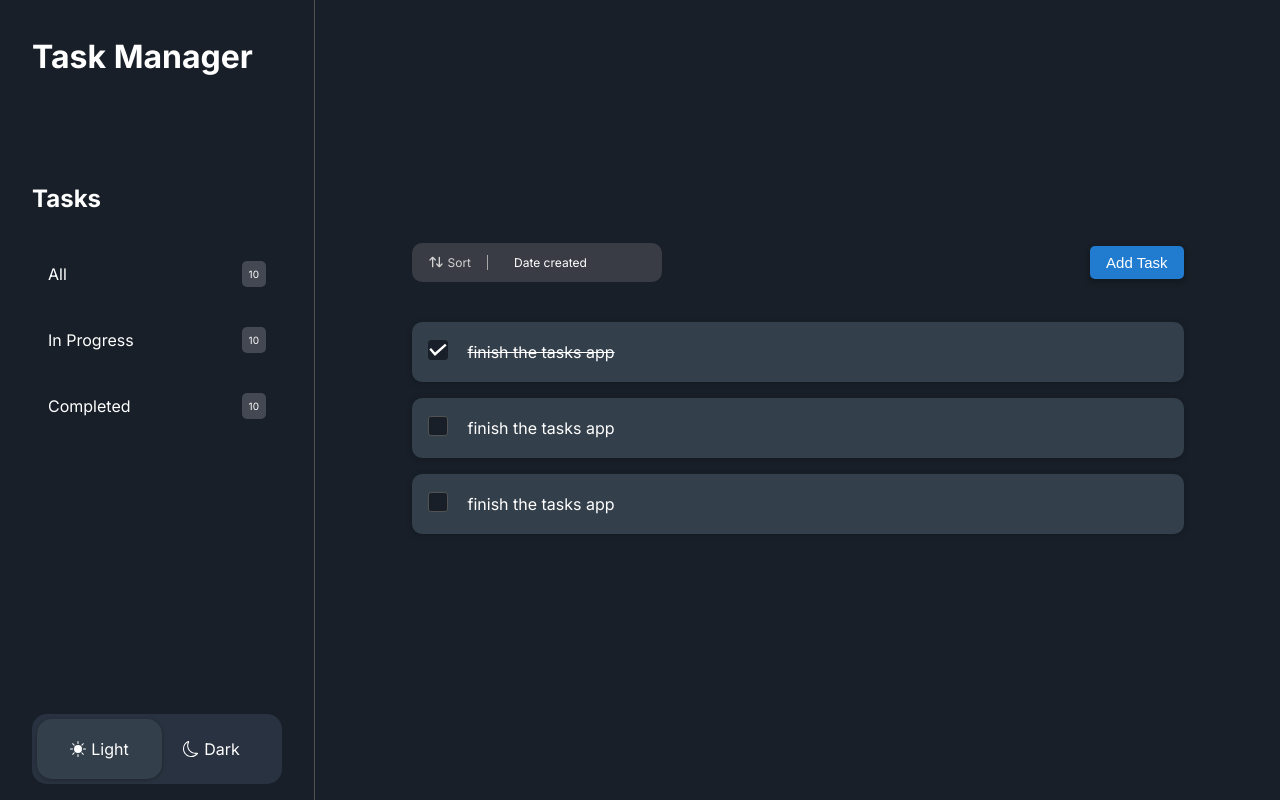
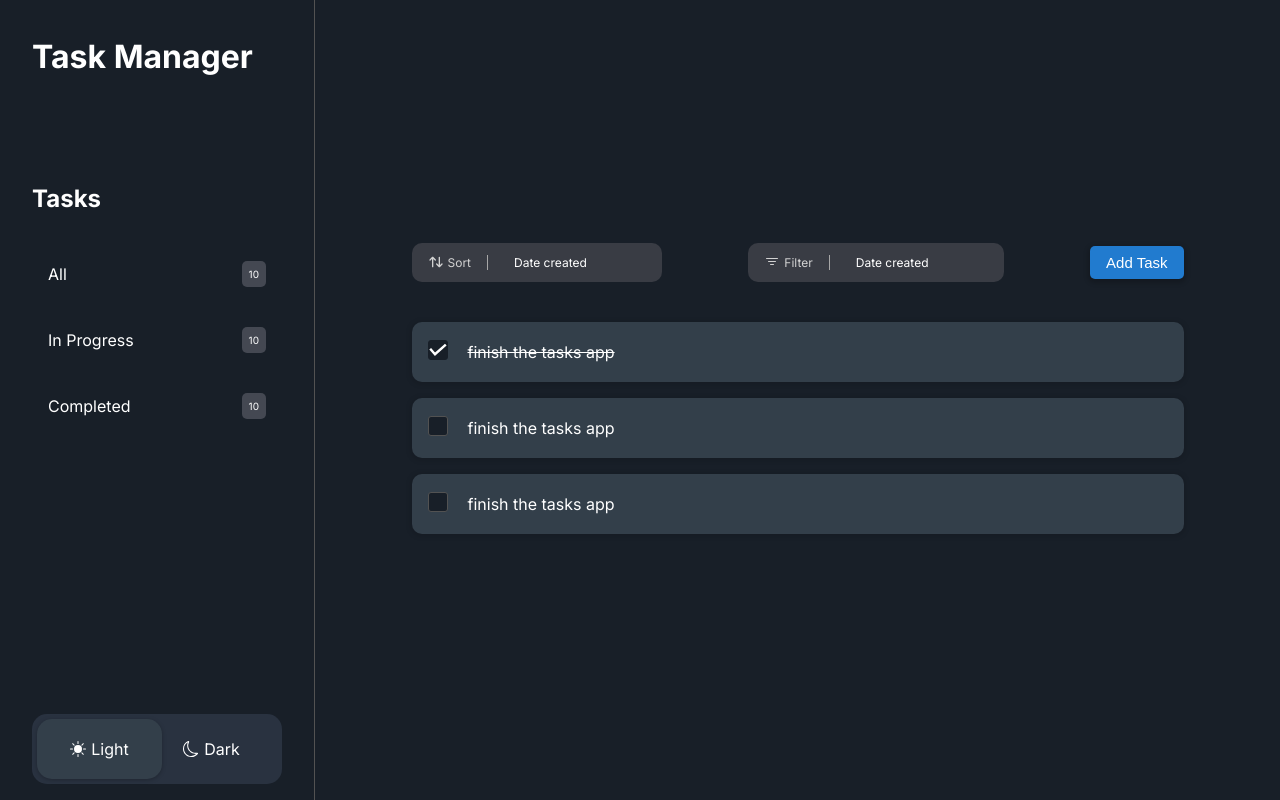
Before and after one commit to wx-it/reactjs-to-do-app, a React (Create React App) app: page / in a window 1280 px wide. Built offline with nearby package versions, Linux system fonts and the light colour scheme.

Commit message:
filter select styling done

```diff
--- a/src/components/createTask/CreateTask.jsx
+++ b/src/components/createTask/CreateTask.jsx
@@ -66,6 +66,59 @@ const CreateTask = ({ modalOpen, open, close }) => {
         />
       </div>
 
+      <div className="sort">
+        <div className="sort-title">
+          <BsFilter />
+          <p>Filter</p>
+        </div>
+
+        <Select
+          options={sortOptions}
+          defaultValue={sortOptions[0]}
+          isSearchable={false}
+          styles={{
+            control: () => ({
+              width: "9.37rem",
+              fontSize: "12px",
+              padding: "0",
+              backgroundColor: "transparent",
+              border: "none",
+              color: "white",
+              outline: "none",
+            }),
+            dropdownIndicator: () => ({
+              display: "none",
+            }),
+            indicatorSeparator: () => ({
+              display: "none",
+            }),
+            menuList: () => ({
+              fontSize: "12px",
+              color: "white",
+              backgroundColor: "rgba(57, 60, 68, 1)",
+            }),
+            option: (baseStyles) => ({
+              ...baseStyles,
+              margin: "none",
+              height: "100%",
+            }),
+            singleValue: (baseStyles) => ({
+              ...baseStyles,
+              color: "white",
+            }),
+          }}
+          theme={(theme) => ({
+            ...theme,
+            borderRadius: 0,
+            colors: {
+              ...theme.colors,
+              primary25: "rgba(33, 123, 207, 1)",
+              primary: "black",
+            },
+          })}
+        />
+      </div>
+
       <button onClick={() => (modalOpen ? close() : open())}>Add Task</button>
     </div>
   );
```
